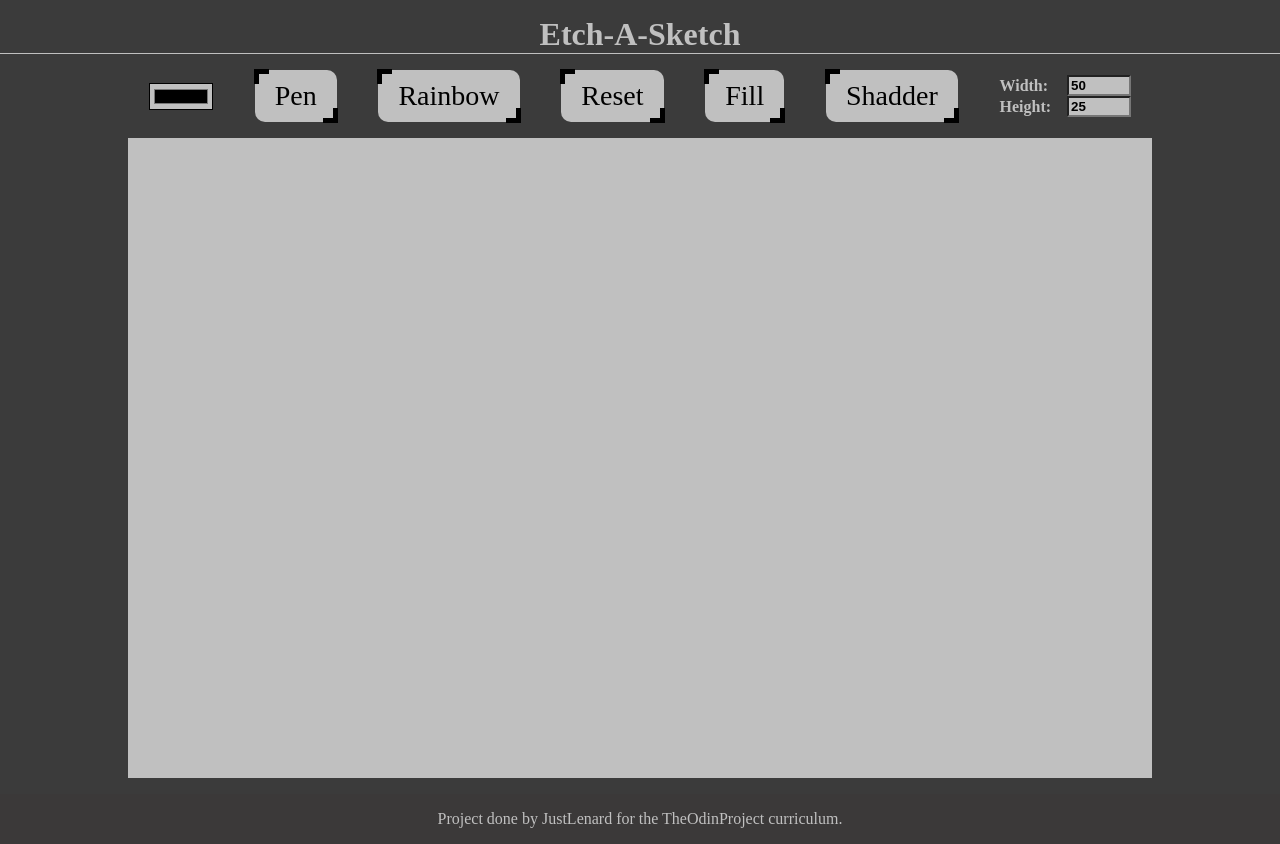
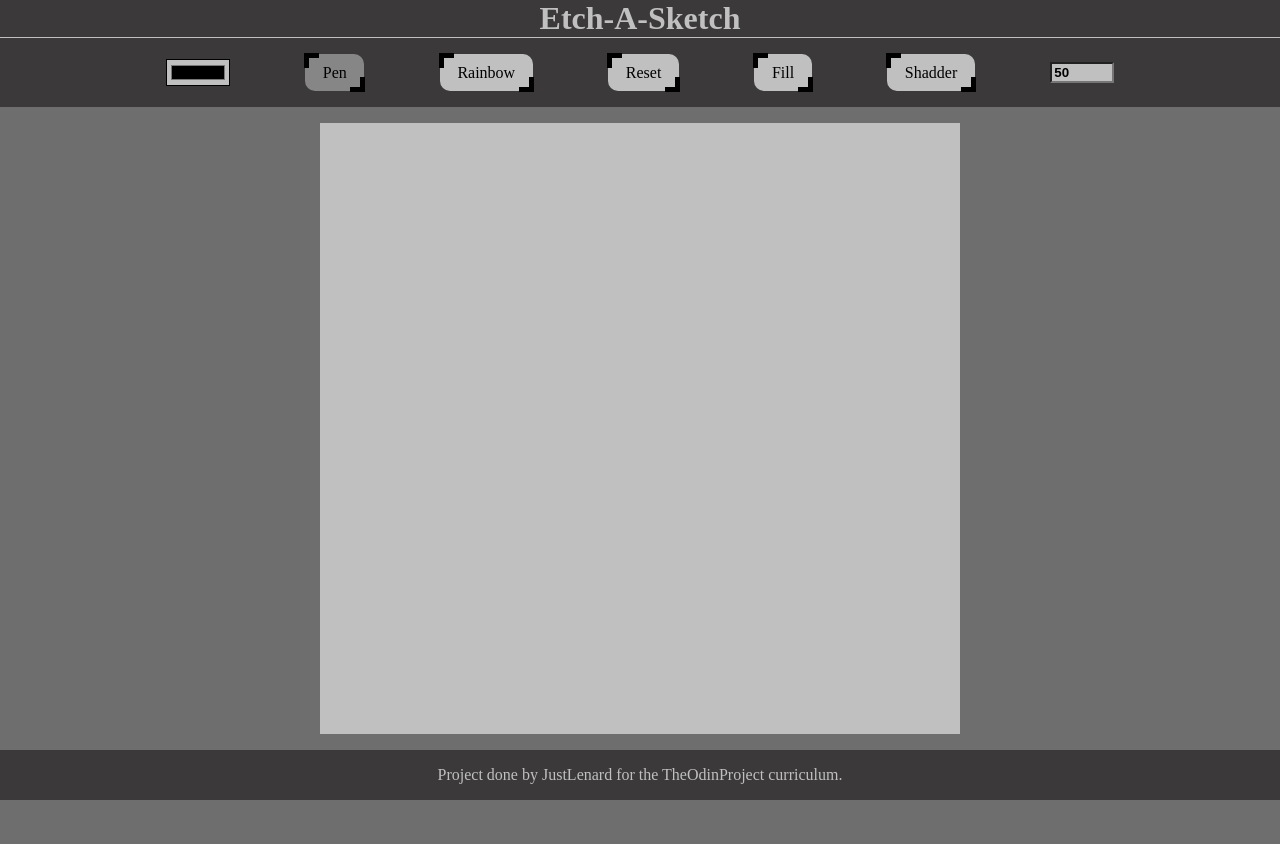
Before and after one commit to JustLenard/Etch-A-Sketch, a plain HTML site: page index.html in a window 1280 px wide. After the commit the page ends 800 px from the top, so only its background shows below. Drawn offline with Linux system fonts and the light colour scheme.

Commit message:
Ok this is definitelly better. Now I more or lecc can keep it on my projects done list without feeling embarassed. It will be better to pens on the side of the drawing board for the sake of having it be bigger, but then, I don't want it to be shifted to the size so I think I will leave it like this.

```diff
--- a/index.html
+++ b/index.html
@@ -9,25 +9,22 @@
 		<script src="scripts.js" defer></script>
 	</head>
 	<body>
+		<header>
 			<h1>Etch-A-Sketch</h1>
 			<nav>
 				<input id="pen-color" type="color" />
-			<div class="pen btn">Pen</div>
+				<div class="pen btn active">Pen</div>
 				<div class="rainbow btn">Rainbow</div>
 				<div class="reset-btn btn">Reset</div>
 				<div class="fill btn">Fill</div>
 				<div class="shadder btn">Shadder</div>
 				<div class="container">
 					<div class="width">
-					<p>Width:</p>
 						<input class="width-value" type="number" value="50" />
-				</div>
-				<div class="height">
-					<p>Height:</p>
-					<input class="height-value" type="number" value="25" />
 					</div>
 				</div>
 			</nav>
+		</header>
 		<div class="playing-field"></div>
 		<footer>
 			Project done by JustLenard for the TheOdinProject curriculum.
--- a/scripts.js
+++ b/scripts.js
@@ -1,4 +1,3 @@
-let rowsValue = document.querySelector('.height-value').value;
 let columnsValue = document.querySelector('.width-value').value;
 currentColor = '#000';
 var boxes;
@@ -10,11 +9,10 @@ const pen = document.querySelector('.pen');
 const rainbow = document.querySelector('.rainbow');
 const fill = document.querySelector('.fill');
 const shadder = document.querySelector('.shadder');
-const rowsArea = document.querySelector('.height-value');
 const columnsArea = document.querySelector('.width-value');
 
 //Creates the initial board.
-createBoxes(rowsValue, columnsValue);
+createBoxes(columnsValue);
 painting();
 
 // Handles pen color change.
@@ -34,28 +32,26 @@ function setPenColor(newColor) {
 );
 
 // Listens and recreates the 'playingField' based on the desired size.
-[rowsArea, columnsArea].forEach(area =>
+[columnsArea].forEach(area =>
 	area.addEventListener('change', () => {
-		rowsValue = rowsArea.value;
 		columnsValue = columnsArea.value;
 		playingField.innerHTML = '';
-		createBoxes(rowsValue, columnsValue);
+		createBoxes(columnsValue);
 		painting();
 	})
 );
 
 // Creates 'boxes' in the 'playingField'.
-function createBoxes(rows, columns) {
-	for (let i = 1; i <= rows * columns; i++) {
+function createBoxes(columns) {
+	for (let i = 1; i <= columns ** 2; i++) {
 		playingField.insertAdjacentHTML('beforeend', `<div class="box"></div>`);
 	}
 	const boxWidth = 100 / columnsValue;
-	const boxHeight = 100 / rowsValue;
 	boxes = document.querySelectorAll('.box');
 
 	boxes.forEach(box => {
 		box.style.width = `${boxWidth}%`;
-		box.style.height = `${boxHeight}%`;
+		box.style.height = `${boxWidth}%`;
 	});
 }
 
@@ -98,7 +94,3 @@ reset.addEventListener('click', () => {
 function rn() {
 	return Math.floor(Math.random() * 256 + 1);
 }
-
-//1. Add default pen when you open for the first time
-//2. Add 'active' clas to see what pen is selected
-//3. Unfuck the pixel size
--- a/styles.css
+++ b/styles.css
@@ -4,18 +4,26 @@
 }
 
 body {
-	background-color: rgb(59, 59, 59);
+	background-color: rgb(110, 110, 110);
+	display: flex;
+	flex-direction: column;
+	height: 100vh;
+	justify-content: space-between;
 }
 
 h1 {
 	text-align: center;
-	margin: 1rem auto;
+	margin: 0 auto 1rem auto;
 	color: silver;
 	border-bottom: 1px solid silver;
 }
 
+header {
+	background-color: rgb(59, 57, 57);
+}
+
 nav {
-	margin: auto;
+	margin: 0 auto 1rem auto;
 	display: flex;
 	justify-content: space-around;
 	align-items: center;
@@ -23,7 +31,7 @@ nav {
 }
 
 .playing-field {
-	width: 80vw;
+	width: 80vh;
 	height: 80vh;
 	margin: 1rem auto;
 	background: silver;
@@ -58,9 +66,9 @@ input {
 .btn {
 	cursor: pointer;
 	position: relative;
-	padding: 10px 20px;
+	padding: 0.6rem 1.1rem;
 	background: silver;
-	font-size: 28px;
+	font-size: 1rem;
 	border-top-right-radius: 10px;
 	border-bottom-left-radius: 10px;
 	transition: all 1s;
@@ -104,3 +112,7 @@ footer {
 	align-items: center;
 	color: silver;
 }
+
+.active {
+	filter: brightness(0.7);
+}
```
Lines whose indentation alone changed are shown as unchanged.
